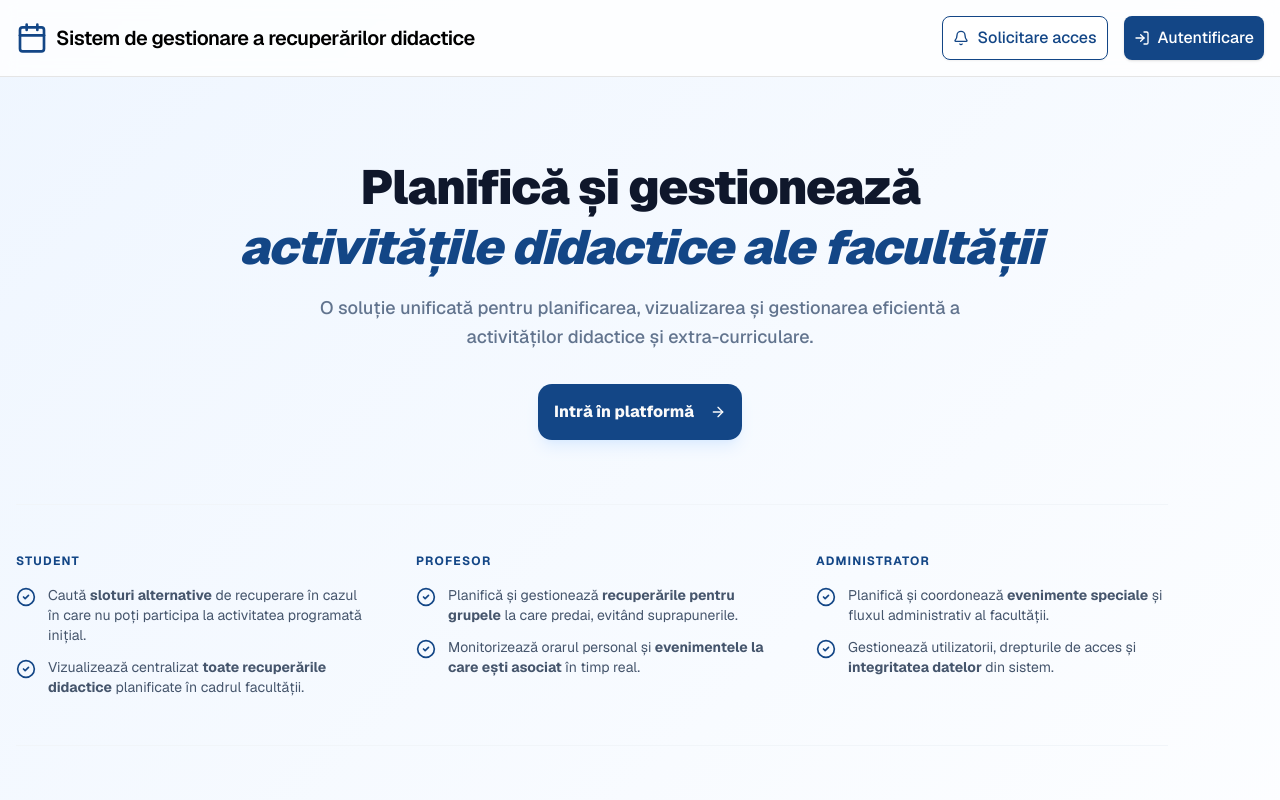
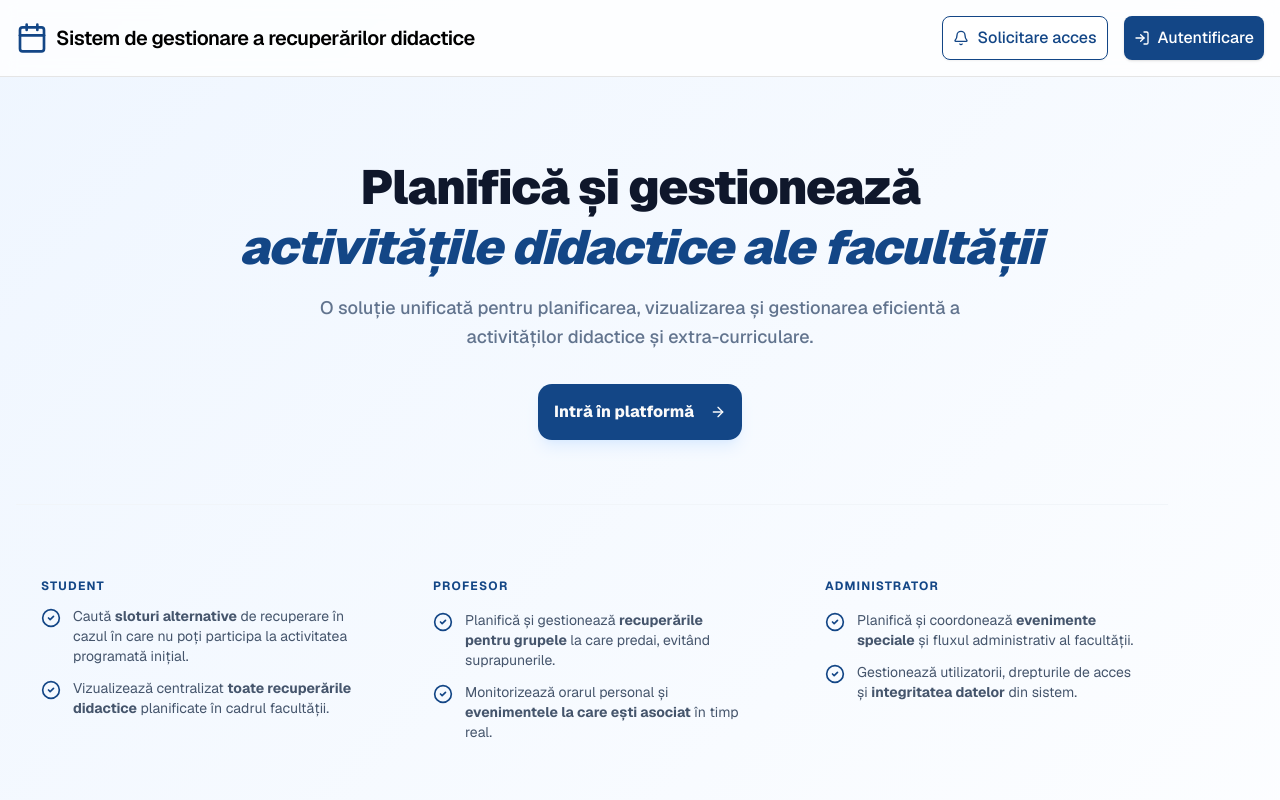
Before and after one commit to Licenta-proiect/frontend, a Next.js app in the folder frontend/: page / in a window 1280 px wide. Shown: the top 800 px of the page. Built offline with nearby package versions, Linux system fonts and the light colour scheme; no server answers.

Commit message:
Home page modificat
Contine sectiune de informare pentru evenimente,
Info roluri

```diff
--- a/frontend/src/app/page.tsx
+++ b/frontend/src/app/page.tsx
@@ -46,7 +46,7 @@ export default function Home() {
       </header>
 
       <main className="grow flex flex-col items-center">
-        {/* HERO SECTION - Titlu simplificat și buton integrat imediat sub text */}
+        {/* HERO SECTION - Simplified title and integrated button immediately below the text */}
         <section className="container mx-auto px-4 pt-12 pb-10 md:pt-20 md:pb-16 max-w-4xl text-center">
           <div className="flex flex-col items-center space-y-8">
             <div className="space-y-4">
@@ -60,7 +60,7 @@ export default function Home() {
               </p>
             </div>
 
-            {/* Butonul de Login repoziționat sub descriere pentru un flux "Hero" compact */}
+            {/* Login button */}
             <Button
               size="lg"
               onClick={handleGoogleLogin}
@@ -71,11 +71,11 @@ export default function Home() {
           </div>
         </section>
 
-        {/* DESCRIERE FUNCȚIONALITĂȚI PE ROLURI */}
+        {/* DESCRIPTION OF FUNCTIONALITIES BY ROLES */}
         <section className="container mx-auto px-4">
-          <div className="grid grid-cols-1 md:grid-cols-3 gap-x-12 gap-y-10 text-left w-full max-w-6xl border-y border-slate-100 py-12">
+          <div className="grid grid-cols-1 md:grid-cols-3 gap-x-6 gap-y-10 text-left w-full max-w-6xl border-y border-slate-100 py-12">
             {/* STUDENT */}
-            <div className="space-y-4">
+            <div className="space-y-3 p-6 rounded-2xl border border-transparent hover:border-blue-100 hover:bg-blue-50/50 transition-all">
               <div className="flex items-center gap-2 text-brand-blue font-bold uppercase text-xs tracking-widest">
                  Student
               </div>
@@ -91,8 +91,8 @@ export default function Home() {
               </div>
             </div>
 
-            {/* PROFESOR */}
-            <div className="space-y-4">
+            {/* PROFESSOR */}
+            <div className="space-y-4 p-6 rounded-2xl border border-transparent hover:border-blue-100 hover:bg-blue-50/50 transition-all">
               <div className="flex items-center gap-2 text-brand-blue font-bold uppercase text-xs tracking-widest">
                  Profesor
               </div>
@@ -109,7 +109,7 @@ export default function Home() {
             </div>
 
             {/* ADMIN */}
-            <div className="space-y-4">
+            <div className="space-y-4 p-6 rounded-2xl border border-transparent hover:border-blue-100 hover:bg-blue-50/50 transition-all">
               <div className="flex items-center gap-2 text-brand-blue font-bold uppercase text-xs tracking-widest">
                  Administrator
               </div>
@@ -127,7 +127,7 @@ export default function Home() {
           </div>
         </section>
 
-        {/* SECȚIUNE DE INFORMARE EVENIMENTE */}
+        {/* EVENTS INFORMATION SECTION */}
         <section className="container mx-auto px-4 pb-20">
           <div className="max-w-4xl mx-auto pt-16">
             <div className="flex flex-col items-center text-center space-y-6">
```
